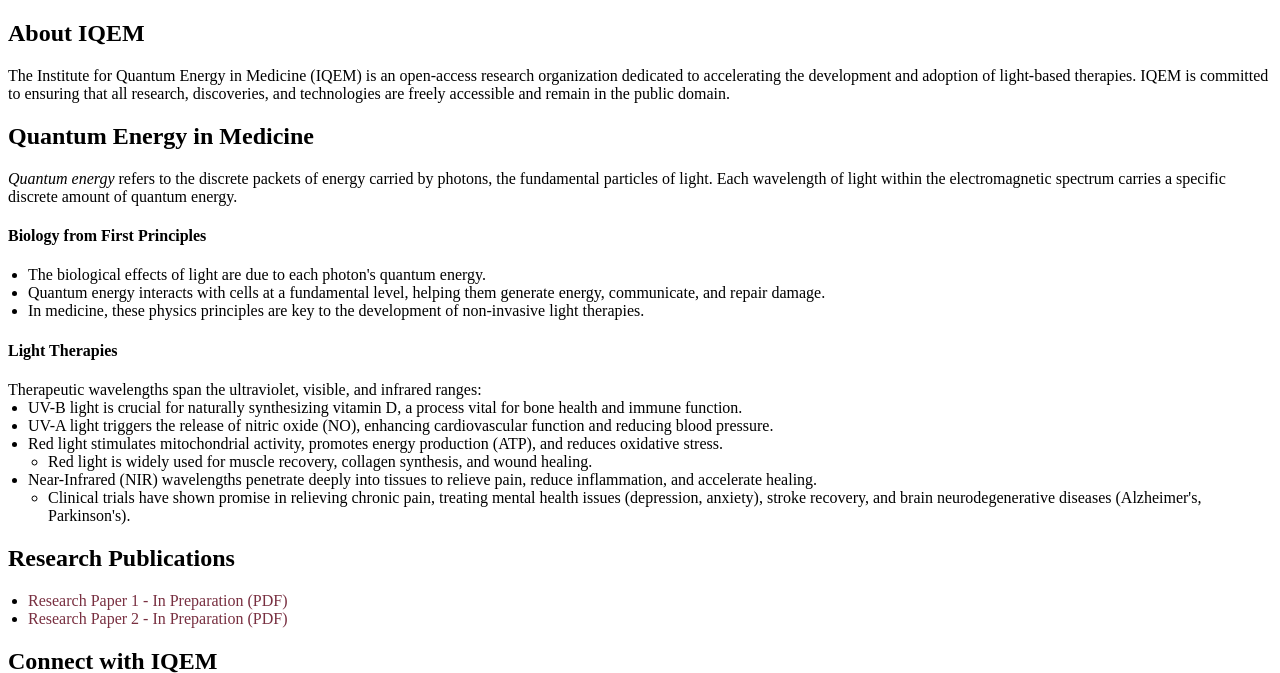
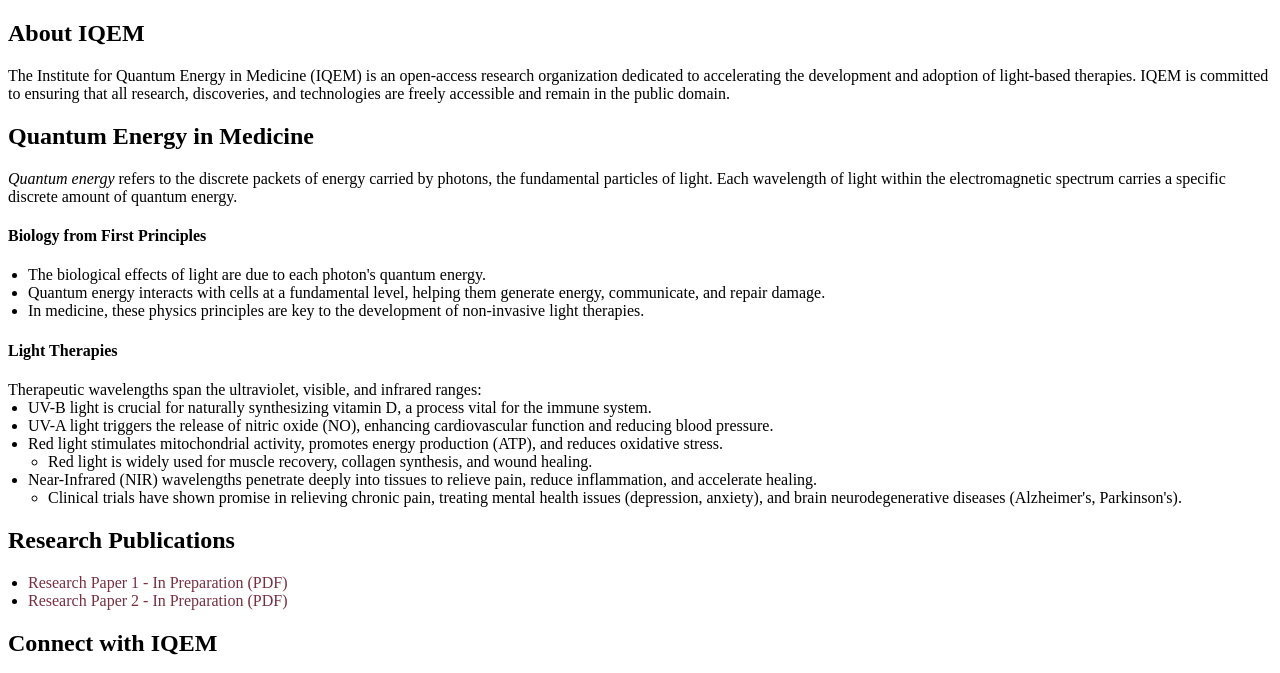
Before and after one commit to iqemorg/iqemorg.github.io, a plain HTML site: page index.html in a window 1280 px wide. Shown: the part 135-808 px from the top of the page. Drawn offline with Linux system fonts and the light colour scheme.

Commit message:
Update index.html

```diff
--- a/index.html
+++ b/index.html
@@ -106,11 +106,11 @@
 <h4>Light Therapies</h4>
 Therapeutic wavelengths span the ultraviolet, visible, and infrared ranges:
 <ul>
-<li>UV-B light is crucial for naturally synthesizing vitamin D, a process vital for bone health and immune function.</li>
+<li>UV-B light is crucial for naturally synthesizing vitamin D, a process vital for the immune system.</li>
 <li>UV-A light triggers the release of nitric oxide (NO), enhancing cardiovascular function and reducing blood pressure.</li>
 <li>Red light stimulates mitochondrial activity, promotes energy production (ATP), and reduces oxidative stress.</li><ul><li>Red light is widely used for muscle recovery, collagen synthesis, and wound healing.</li></ul>
 <li>Near-Infrared (NIR) wavelengths penetrate deeply into tissues to relieve pain, reduce inflammation, and accelerate healing.</li>
-<ul><li>Clinical trials have shown promise in relieving chronic pain, treating mental health issues (depression, anxiety), stroke recovery, and brain neurodegenerative diseases (Alzheimer's, Parkinson's).</li></ul>
+<ul><li>Clinical trials have shown promise in relieving chronic pain, treating mental health issues (depression, anxiety), and brain neurodegenerative diseases (Alzheimer's, Parkinson's).</li></ul>
 </ul>
 
 </p>
```
